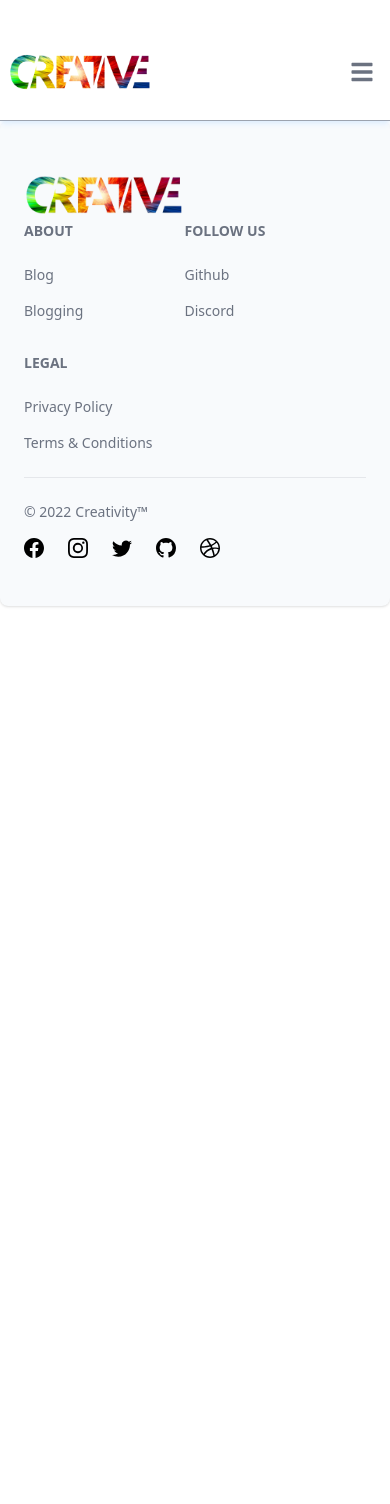
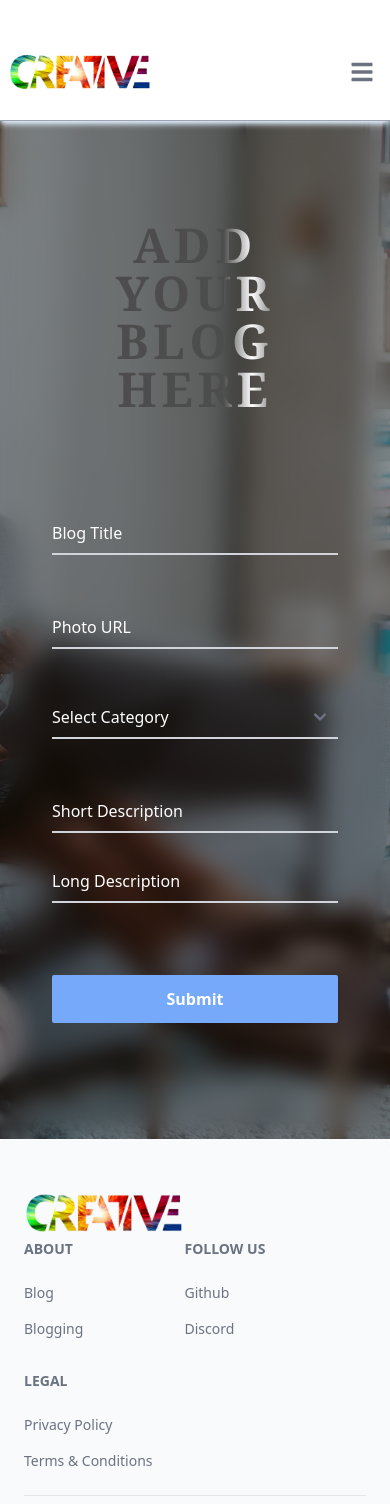
Before and after one commit to Gisan999/Assignment-eleven-client, a React (Vite) app: page /addBlog in a window 390 px wide. Shown: the top 1504 px of the page. Before the commit the page ends 844 px from the top, so only its background shows below. Built offline with nearby package versions, Linux system fonts and the light colour scheme; no server answers.

Commit message:
add blogs section form complete with animation and all device responsive

```diff
--- /dev/null
+++ b/src/Components/AddBlog/AddBlog.css
@@ -0,0 +1,26 @@
+
+  .effect {
+    color: hsl(0, 0%, 28%);
+    /* letter-spacing: 2px!important; */
+    cursor: pointer;
+    text-transform: uppercase;
+  }
+
+  .effect {
+    background: linear-gradient(to right, hsl(0, 0%, 30%) 0, hsl(0, 0%, 100%) 10%, hsl(0, 0%, 30%) 20%);
+    -webkit-background-clip: text;
+    -webkit-text-fill-color: transparent;
+    animation: shine 10s infinite linear;
+  }
+
+  @keyframes shine {
+    0% {
+      background-position: 0;
+    }
+    100% {
+      background-position: 600px;
+    }
+    100% {
+      background-position: 800px;
+    }
+  }
--- /dev/null
+++ b/src/Components/AddBlog/AddBlog.jsx
@@ -0,0 +1,74 @@
+import bg from '../../assets/bg.jpeg'
+import './AddBlog.css'
+
+const AddBlog = () => {
+
+    const handleAddBlog = event =>{
+        event.preventDefault();
+        const form = event.target;
+        const title = form.title.value;
+        const photo = form.photo.value;
+        const category = form.category.value;
+        const short = form.short.value;
+        const long = form.long.value;
+        console.log(title, photo, category, short, long)
+    }
+
+    return (
+        <div style={{
+            backgroundImage: `url(${bg})`,
+            backgroundSize: 'cover',
+            backgroundRepeat: 'no-repeat',
+            backgroundPosition: 'center',
+        }} className="backdrop-blur-sm">
+
+            <div className="max-w-screen-xl mx-auto bg-black bg-opacity-40">
+                <div className="w-full h-full backdrop-blur-md pb-24 p-8">
+                    <form onSubmit={handleAddBlog} className="p-5 space-y-12">
+                        <h2 className='text-white font-extrabold text-center text-5xl py-12 font-serif uppercase effect tracking-widest'>Add Your Blog Here</h2>
+                        <div className="relative z-0 w-full mb-6 group">
+                            <input type="text" name="title" id="floating_email" className="block py-2.5 px-0 w-full text-base text-white bg-transparent border-0 border-b-2 border-gray-300 appearance-none dark:text-white dark:border-gray-600 dark:focus:border-blue-500 focus:outline-none focus:ring-0 focus:border-blue-600 peer" placeholder=" " required />
+                            <label htmlFor="floating_email" className="peer-focus:font-medium absolute text-base text-white 400 duration-300 transform -translate-y-6 scale-75 top-3 -z-10 origin-[0] peer-focus:left-0 peer-focus:text-blue-600 peer-focus:dark:text-blue-500 peer-placeholder-shown:scale-100 peer-placeholder-shown:translate-y-0 peer-focus:scale-75 peer-focus:-translate-y-6">Blog Title</label>
+                        </div>
+                        <div className="relative z-0 w-full mb-6 group">
+                            <input type="text" name="photo" id="floating_password" className="block py-2.5 px-0 w-full text-base text-white bg-transparent border-0 border-b-2 border-gray-300 appearance-none dark:text-white dark:border-gray-600 dark:focus:border-blue-500 focus:outline-none focus:ring-0 focus:border-blue-600 peer" placeholder=" " required />
+                            <label htmlFor="floating_password" className="peer-focus:font-medium absolute text-base text-white dark:text-gray-400 duration-300 transform -translate-y-6 scale-75 top-3 -z-10 origin-[0] peer-focus:left-0 peer-focus:text-blue-600 peer-focus:dark:text-blue-500 peer-placeholder-shown:scale-100 peer-placeholder-shown:translate-y-0 peer-focus:scale-75 peer-focus:-translate-y-6">Photo URL</label>
+                        </div>
+                        <div className="relative z-0 w-full mb-6 group">
+
+                            {/* <input type="password" name="repeat_password" id="floating_repeat_password" className="block py-2.5 px-0 w-full text-sm text-gray-900 bg-transparent border-0 border-b-2 border-gray-300 appearance-none dark:text-white dark:border-gray-600 dark:focus:border-blue-500 focus:outline-none focus:ring-0 focus:border-blue-600 peer" placeholder=" " required /> */}
+
+                            <select required name='category' className=" pl-0 w-full block text-base text-white bg-transparent border-0 border-b-2 border-gray-300">
+                                <option value="" selected>Select Category</option>
+                                <option className='text-black' value="Food">Food</option>
+                                <option className='text-black' value="Travel">Travel</option>
+                                <option className='text-black' value="Technology">Technology</option>
+                                <option className='text-black' value="Crafts">Crafts</option>
+                                <option className='text-black' value="Fitness">Fitness</option>
+                                <option className='text-black' value="Fashion">Fashion</option>
+                            </select>
+
+
+                            {/* <label htmlFor="floating_repeat_password" className="peer-focus:font-medium absolute text-base text-white dark:text-gray-400 duration-300 transform -translate-y-6 scale-75 top-3 -z-10 origin-[0] peer-focus:left-0 peer-focus:text-blue-600 peer-focus:dark:text-blue-500 peer-placeholder-shown:scale-100 peer-placeholder-shown:translate-y-0 peer-focus:scale-75 peer-focus:-translate-y-6">Confirm password</label> */}
+                        </div>
+                        <div className="grid md:grid-cols-2 md:gap-6">
+                            <div className="relative z-0 w-full mb-6 group">
+                                <input type="text" name="short" id="floating_first_name" className="block py-2.5 px-0 w-full text-base text-white bg-transparent border-0 border-b-2 border-gray-300 appearance-none dark:text-white dark:border-gray-600 dark:focus:border-blue-500 focus:outline-none focus:ring-0 focus:border-blue-600 peer" placeholder=" " required />
+                                <label htmlFor="floating_first_name" className="peer-focus:font-medium absolute text-base text-white dark:text-gray-400 duration-300 transform -translate-y-6 scale-75 top-3 -z-10 origin-[0] peer-focus:left-0 peer-focus:text-blue-600 peer-focus:dark:text-blue-500 peer-placeholder-shown:scale-100 peer-placeholder-shown:translate-y-0 peer-focus:scale-75 peer-focus:-translate-y-6">Short Description</label>
+                            </div>
+                            <div className="relative z-0 w-full mb-6 group">
+                                <input type="text" name="long" id="floating_last_name" className="block py-2.5 px-0 w-full text-base text-white bg-transparent border-0 border-b-2 border-gray-300 appearance-none dark:text-white dark:border-gray-600 dark:focus:border-blue-500 focus:outline-none focus:ring-0 focus:border-blue-600 peer" placeholder=" " required />
+                                <label htmlFor="floating_last_name" className="peer-focus:font-medium absolute text-base text-white dark:text-gray-400 duration-300 transform -translate-y-6 scale-75 top-3 -z-10 origin-[0] peer-focus:left-0 peer-focus:text-blue-600 peer-focus:dark:text-blue-500 peer-placeholder-shown:scale-100 peer-placeholder-shown:translate-y-0 peer-focus:scale-75 peer-focus:-translate-y-6">Long Description</label>
+                            </div>
+                        </div>
+
+                        <button type="submit" className="w-full bg-blue-400 py-3 rounded-sm font-semibold text-white text-base hover:bg-blue-800">Submit</button>
+                    </form>
+                </div>
+            </div>
+
+        </div>
+    );
+};
+
+export default AddBlog;
--- a/src/Components/BlogSection/BlogSection.jsx
+++ b/src/Components/BlogSection/BlogSection.jsx
@@ -3,7 +3,7 @@ import { Card } from "flowbite-react";
 // import Image from 'next/image';
 const BlogSection = () => {
     return (
-        <div className="max-w-screen-xl mx-auto">
+        <div className="max-w-screen-xl mx-auto mb-14">
 
 
 
@@ -15,13 +15,10 @@ const BlogSection = () => {
                                 <span className="mb-2 block text-lg font-semibold text-primary">
                                     Our Blogs
                                 </span>
-                                <h2 className="mb-4 text-3xl font-bold text-dark dark:text-white sm:text-4xl md:text-[40px]">
-                                    Our Recent News
+                                <h2 className="mb-4 text-4xl md:text-5xl font-bold ">
+                                    Our Recent <span className=" text-indigo-500"> News</span>
                                 </h2>
-                                <p className="text-base text-body-color dark:text-dark-6">
-                                    There are many variations of passages of Lorem Ipsum available
-                                    but the majority have suffered alteration in some form.
-                                </p>
+
                             </div>
                         </div>
                     </div>
--- a/src/Components/Home/SubscribeSection.jsx
+++ b/src/Components/Home/SubscribeSection.jsx
@@ -26,15 +26,15 @@ const SubscribeSection = () => {
             backgroundRepeat: 'no-repeat',
             backgroundPosition: 'right'
         }}>
-            <div className='flex flex-col md:flex-row justify-center lg:gap-24 py-32 px-5 lg:px-0'>
-                <div className='border-l-8 pl-3 border-l-indigo-600'><h2 className='text-5xl font-bold font-mono'>Subscribe to our <br /> Newsletter</h2></div>
+            <div className='flex flex-col md:flex-row justify-center lg:gap-24 py-32 px-5 lg:px-0 border border-purple-200'>
+                <div className='border-l-8 pl-3 border-l-indigo-600'><h2 className='text-5xl font-bold font-mono effect'>Subscribe to our <br /> Newsletter</h2></div>
                 <div>
                     <form name='contact-form' onSubmit={handleSubscribe}>
                         <div className='flex py-6'>
 
-                            <input  className='bg-gray-50 lg:pr-24 px-5 rounded-md border-4 border-red-300' placeholder='Email Address' required type="email" name="email" id="input1" />
+                            <input  className='bg-gray-50 lg:pr-32 px-5 rounded-md border py-3.5 border-red-300' placeholder='Email Address' required type="email" name="email" id="input1" />
 
-                            <input   className='bg-sky-400 px-5 border-4 border-red-400  rounded-r-lg relative right-8 text-white font-bold' type="submit" value="Subscribe" />
+                            <input   className='bg-indigo-500 px-5 border border-red-400  rounded-r-lg relative right-8 text-white font-bold' type="submit" value="Subscribe" />
                         </div>
                     </form>
 
--- a/src/Components/Navbar/Navbar.jsx
+++ b/src/Components/Navbar/Navbar.jsx
@@ -97,7 +97,7 @@ const NavigationBar = () => {
                     }
 
 
-                    <Navbar.Collapse className='md:pr-16 lg:pr-0'>
+                    <Navbar.Collapse className='md:pr-16 lg:pr-0 effect'>
 
                         <li className="text-base  "><NavLink
                             to="/"
@@ -111,7 +111,7 @@ const NavigationBar = () => {
                             Home
                         </NavLink></li>
                         <li className="text-base "><NavLink
-                            to="/blogDetails"
+                            to="/addBlog"
                             style={({ isActive, isPending }) => {
                                 return {
                                     fontWeight: isActive ? "bold" : "",
@@ -133,7 +133,7 @@ const NavigationBar = () => {
                             Blogs
                         </NavLink></li>
                         <li className="text-base block md:hidden lg:block "><NavLink
-                            to="/#"
+                            to="/blogDetails"
                             style={({ isActive, isPending }) => {
                                 return {
                                     fontWeight: isActive ? "bold" : "",
--- a/src/Routes/Route.jsx
+++ b/src/Routes/Route.jsx
@@ -6,6 +6,7 @@ import Login from "../Components/Login/Login";
 import Registration from "../Components/Registration/Registration";
 import AllBlogs from "../Components/AllBlogs/AllBlogs";
 import BlogDetails from "../Components/BlogDetails/BlogDetails";
+import AddBlog from "../Components/AddBlog/AddBlog";
 
 const router = createBrowserRouter([
     {
@@ -19,6 +20,7 @@ const router = createBrowserRouter([
         },
         {
             path: "/addBlog",
+            element: <AddBlog/>
         },
         {
             path: "/allBlog",
```
Also changed, not shown: src/assets/bg.jpeg (added).
